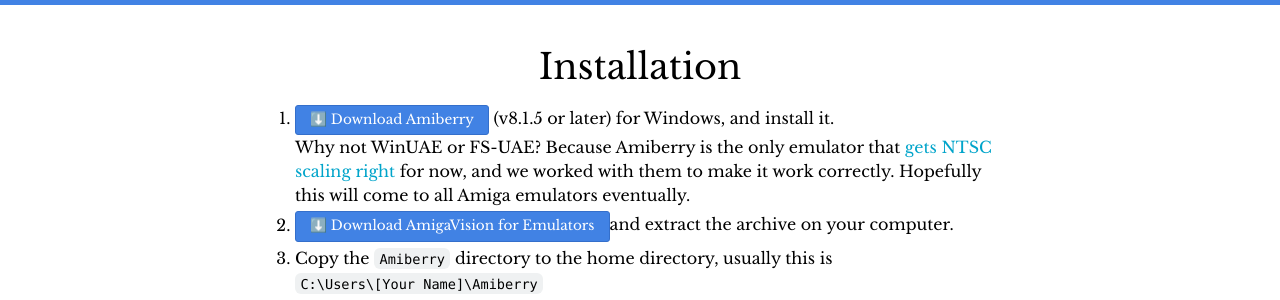
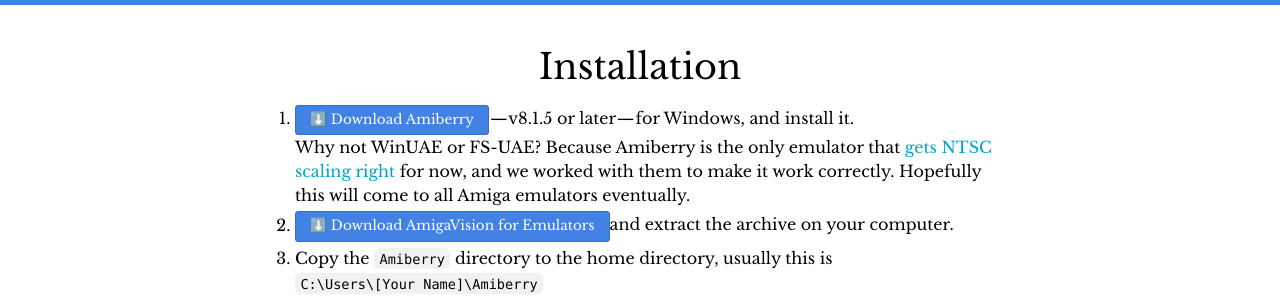
Before and after one commit to amigavision/amigavision.github.io, a Jekyll site: the page built from download/windows.html, in a window 1280 px wide. Shown: the part 438-738 px from the top of the page. Built offline with Jekyll 4.4.1, drawn with Linux system fonts in a browser that asks for light colours.

Commit message:
Typography

```diff
--- a/download/mac.html
+++ b/download/mac.html
@@ -17,7 +17,7 @@
   <div class="text-container">
     <h2>Installation</h2>
     <ol>
-      <li><div class="button alt"><a target="_blank" href="https://github.com/BlitterStudio/amiberry/releases/latest">⬇️ Download Amiberry</a></div> (v8.1.5 or later) for macOS, and install it. <br>Why not FS-UAE? Because Amiberry is the only emulator that <a href="/ntsc">gets NTSC scaling right</a> for now, and we worked with them to make it work correctly. Hopefully this will come to all Amiga emulators eventually.
+      <li><div class="button alt"><a target="_blank" href="https://github.com/BlitterStudio/amiberry/releases/latest">⬇️ Download Amiberry</a></div> — v8.1.5 or later — for macOS, and install it. <br>Why not FS-UAE? Because Amiberry is the only emulator that <a href="/ntsc">gets NTSC scaling right</a> for now, and we worked with them to make it work correctly. Hopefully this will come to all Amiga emulators eventually.
       <li><div class="button alt"><a target="_blank" href="https://archive.org/details/software?query=amigavision+for+emulators">⬇️ Download AmigaVision for Emulators</a></div>and extract the archive on your computer.
       <li>Copy the <code>Amiberry</code> directory to the <code>Documents</code> folder in your home directory.</li>
       <li>Launch Amiberry, it will boot directly into the AmigaVision launcher.
--- a/download/windows.html
+++ b/download/windows.html
@@ -17,7 +17,7 @@
   <div class="text-container">
     <h2>Installation</h2>
     <ol>
-      <li><div class="button alt"><a target="_blank" href="https://github.com/BlitterStudio/amiberry/releases/latest">⬇️ Download Amiberry</a></div> (v8.1.5 or later) for Windows, and install it. <br>Why not WinUAE or FS-UAE? Because Amiberry is the only emulator that <a href="/ntsc">gets NTSC scaling right</a> for now, and we worked with them to make it work correctly. Hopefully this will come to all Amiga emulators eventually.</li>
+      <li><div class="button alt"><a target="_blank" href="https://github.com/BlitterStudio/amiberry/releases/latest">⬇️ Download Amiberry</a></div> — v8.1.5 or later — for Windows, and install it. <br>Why not WinUAE or FS-UAE? Because Amiberry is the only emulator that <a href="/ntsc">gets NTSC scaling right</a> for now, and we worked with them to make it work correctly. Hopefully this will come to all Amiga emulators eventually.</li>
       <li><div class="button alt"><a target="_blank" href="https://archive.org/details/software?query=amigavision+for+emulators">⬇️ Download AmigaVision for Emulators</a></div>and extract the archive on your computer.</li>
       <li>Copy the <code>Amiberry</code> directory to the home directory, usually this is <br><code>C:\Users\[Your Name]\Amiberry</code></li>
       <li>Launch Amiberry, it will boot directly into the AmigaVision launcher.</li>
```
